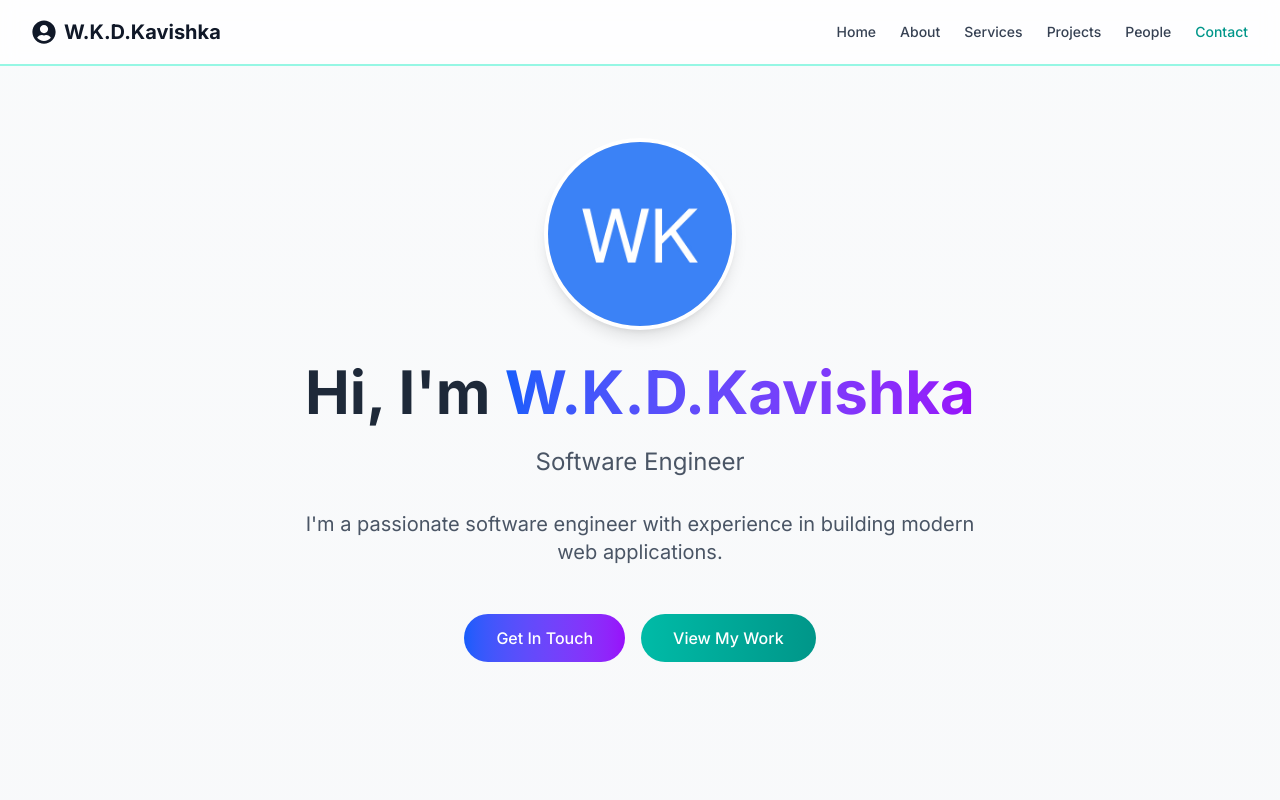
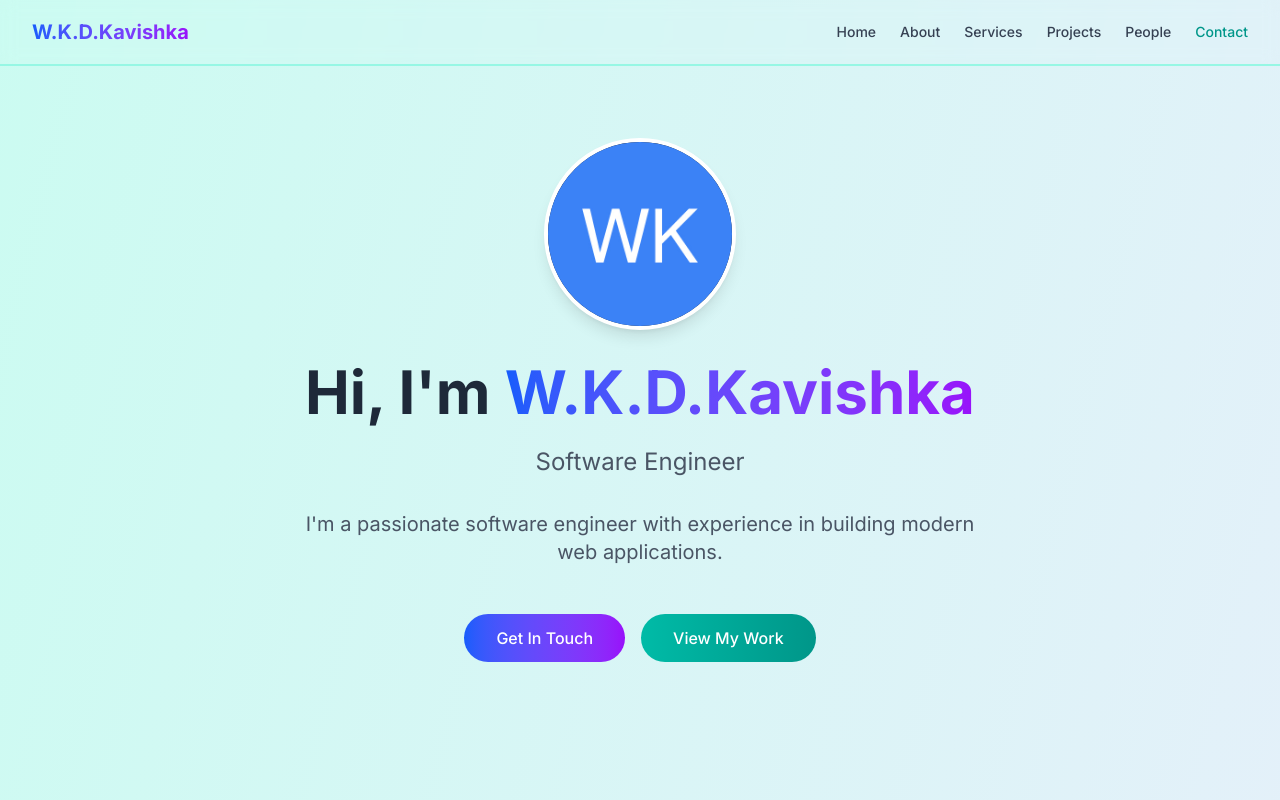
Before and after one commit to wkdkavishka/wkdkavishka-next, a Next.js app: page / in a window 1280 px wide. Shown: the top 800 px of the page. Built offline with nearby package versions, Linux system fonts and the light colour scheme.

Commit message:
add some things

```diff
--- a/package.json
+++ b/package.json
@@ -9,6 +9,7 @@
     "lint": "next lint"
   },
   "dependencies": {
+    "@tailwindcss/postcss": "^4.1.8",
     "@types/gsap": "^1.20.2",
     "@types/three": "^0.176.0",
     "framer-motion": "^12.15.0",
@@ -21,13 +22,14 @@
   },
   "devDependencies": {
     "@eslint/eslintrc": "^3",
-    "@tailwindcss/postcss": "^4",
     "@types/node": "^20",
     "@types/react": "^19",
     "@types/react-dom": "^19",
+    "autoprefixer": "^10.4.21",
     "eslint": "^9",
     "eslint-config-next": "15.3.2",
-    "tailwindcss": "^4",
+    "postcss": "^8.5.4",
+    "tailwindcss": "^4.1.8",
     "typescript": "^5"
   }
 }
--- a/src/app/globals.css
+++ b/src/app/globals.css
@@ -16,7 +16,7 @@
 
 @media (prefers-color-scheme: dark) {
   :root {
-    --background: #0a0a0a;
+    --background: #030303;  /* Made darker */
     --foreground: #ededed;
   }
 }
@@ -27,12 +27,17 @@ html {
 
 body {
   background: var(--background);
+  background-image: radial-gradient(
+    circle at center,
+    rgba(60, 60, 60, 0.1) 0%,
+    rgba(0, 0, 0, 0) 100%
+  );
   color: var(--foreground);
   font-family: var(--font-geist-sans), Arial, Helvetica, sans-serif;
   overflow-x: hidden;
 }
 
-/* Fade-in animation */
+/* Enhanced fade-in animation with better timing function */
 @keyframes fadeInUp {
   from {
     opacity: 0;
@@ -44,30 +49,55 @@ body {
   }
 }
 
-.fade-in {
+/* Enhanced animation utilities */
+.animate-fade-in {
   opacity: 0;
-  animation: fadeInUp var(--animation-duration) ease-out forwards;
+  transform: translateY(20px);
+  transition: opacity 0.8s cubic-bezier(0.4, 0, 0.2, 1),
+    transform 0.8s cubic-bezier(0.4, 0, 0.2, 1);
+  will-change: transform, opacity;
 }
 
-/* Delay classes for staggered animations */
+.animate-fade-in.in-view {
+  opacity: 1;
+  transform: translateY(0);
+}
+
+/* Staggered animation delays */
 .delay-100 {
-  animation-delay: calc(var(--animation-delay) * 1);
+  transition-delay: 100ms;
 }
 
 .delay-200 {
-  animation-delay: calc(var(--animation-delay) * 2);
+  transition-delay: 200ms;
 }
 
 .delay-300 {
-  animation-delay: calc(var(--animation-delay) * 3);
+  transition-delay: 300ms;
 }
 
-/* Intersection Observer classes */
-.fade-in.visible {
-  opacity: 0;
+.delay-400 {
+  transition-delay: 400ms;
 }
 
-/* Smooth scrolling for anchor links */
-html {
-  scroll-behavior: smooth;
+.delay-500 {
+  transition-delay: 500ms;
 }
+
+/* Performance optimizations */
+.gpu {
+  transform: translateZ(0);
+  backface-visibility: hidden;
+  perspective: 1000px;
+}
+
+/* Remove outline for non-keyboard interactions */
+:focus:not(:focus-visible) {
+  outline: none;
+}
+
+/* Maintain outline for keyboard navigation */
+:focus-visible {
+  outline: 2px solid var(--foreground);
+  outline-offset: 2px;
+}
--- a/src/app/page.tsx
+++ b/src/app/page.tsx
@@ -17,7 +17,7 @@ import TeamCarousel from "@/components/TeamCarousel";
 
 export default function Home() {
   return (
-    <div className="min-h-screen bg-gradient-to-b from-gray-50 to-gray-100 dark:from-gray-900 dark:to-gray-800 text-gray-800 dark:text-gray-200 transition-colors duration-300">
+    <div className="min-h-screen  bg-gradient-to-br from-teal-100 to-purple-100 dark:from-gray-900 dark:to-gray-800 text-gray-800 dark:text-gray-200 transition-colors duration-300">
       <Head>
         <title>{siteData.personal.name} | Software Engineer</title>
         <meta name={siteData.personal.name} content={siteData.personal.name} />
--- a/src/components/Hero.tsx
+++ b/src/components/Hero.tsx
@@ -8,11 +8,11 @@ export const Hero = () => {
   return (
     <section
       id="home"
-      className="min-h-screen flex items-center justify-center px-6 py-20"
+      className="min-h-screen flex items-center justify-center px-6 py-2"
     >
       <div className="max-w-4xl mx-auto text-center">
         {/* Profile Image */}
-        <div className="w-40 h-40 md:w-48 md:h-48 mx-auto mb-8 rounded-full overflow-hidden border-4 border-white dark:border-gray-800 shadow-lg bg-gray-200 dark:bg-gray-700">
+        <div className="w-40 h-40 md:w-48 md:h-48 mx-auto mb-8 rounded-full overflow-hidden border-4 border-white dark:border-gray-800 shadow-lg bg-gray-900 dark:bg-gray-700">
           <div className="relative w-full h-full">
             <Image
               src={personal.profileImage}
--- a/src/components/Navigation.tsx
+++ b/src/components/Navigation.tsx
@@ -1,8 +1,7 @@
 "use client";
 
-import React, { useState, useEffect, useMemo } from "react";
-import { FaUserCircle } from "react-icons/fa";
 import siteData from "@/data/site-data";
+import { useEffect, useMemo, useState } from "react";
 
 interface NavItem {
   id: string;
@@ -68,13 +67,15 @@ export const Navigation = () => {
   };
 
   return (
-    <nav className="fixed w-full bg-white/80 dark:bg-gray-900/80 backdrop-blur-sm z-50 border-b-2 border-teal-200 dark:border-teal-800/80">
+    <nav className="fixed w-full  backdrop-blur-sm z-50 border-b-2 border-teal-200 dark:border-teal-800/80">
       <div className="max-w-7xl mx-auto px-4 sm:px-6 lg:px-8">
         <div className="flex justify-between h-16">
           <div className="flex items-center">
             <div className="flex items-center space-x-2 text-xl font-bold text-gray-900 dark:text-white">
-              <FaUserCircle className="w-6 h-6 text-current" />
-              <span>{siteData.personal.name}</span>
+              {/* <FaUserCircle className="w-6 h-6 text-current" /> */}
+              <span className="bg-gradient-to-r from-blue-600 to-purple-600 bg-clip-text text-transparent">
+                {siteData.personal.name}
+              </span>
             </div>
           </div>
 
--- a/src/components/Projects.tsx
+++ b/src/components/Projects.tsx
@@ -31,10 +31,7 @@ export const Projects = () => {
   ];
 
   return (
-    <section
-      id="projects"
-      className="py-20 px-6 bg-gray-50 dark:bg-gray-900/50"
-    >
+    <section id="projects" className="py-20 px-6">
       <div className="max-w-6xl mx-auto">
         <h2 className="text-4xl font-bold mb-4 text-center bg-gradient-to-r from-blue-600 to-purple-600 bg-clip-text text-transparent">
           Featured Projects
--- a/src/components/TeamCarousel.tsx
+++ b/src/components/TeamCarousel.tsx
@@ -79,7 +79,7 @@ export default function TeamCarousel() {
   // ];
 
   return (
-    <section id="team" className="py-20 px-6 bg-gray-50 dark:bg-gray-900/50">
+    <section id="team" className="py-20 px-6">
       <div className="max-w-6xl mx-auto">
         <h2 className="text-4xl font-bold mb-4 text-center bg-gradient-to-r from-blue-600 to-purple-600 bg-clip-text text-transparent">
           People I&apos;ve Worked With
--- a/src/components/ui/ScrollFadeIn.tsx
+++ b/src/components/ui/ScrollFadeIn.tsx
@@ -21,28 +21,18 @@ export function ScrollFadeIn({
   ...props
 }: ScrollFadeInProps) {
   const elementRef = useRef<HTMLElement>(null);
-  const hasAnimated = useRef(false);
 
   useEffect(() => {
     const element = elementRef.current;
-    if (!element || hasAnimated.current) return;
+    if (!element) return;
 
     const observer = new IntersectionObserver(
       (entries) => {
         entries.forEach((entry) => {
           if (entry.isIntersecting) {
-            hasAnimated.current = true;
-            element.style.opacity = '0';
-            element.style.transform = 'translateY(20px)';
-            element.style.transition = `opacity 0.6s ease-out ${delay * 0.1}s, transform 0.6s ease-out ${delay * 0.1}s`;
-
-            // Force reflow
-            void element.offsetHeight;
-
-            element.style.opacity = '1';
-            element.style.transform = 'translateY(0)';
-
-            observer.unobserve(element);
+            element.classList.add("in-view");
+          } else {
+            element.classList.remove("in-view");
           }
         });
       },
@@ -55,18 +45,18 @@ export function ScrollFadeIn({
     observer.observe(element);
 
     return () => {
-      if (element) {
-        observer.unobserve(element);
-      }
+      observer.unobserve(element);
     };
   }, [delay, threshold, rootMargin]);
 
   const Component = Tag as ElementType;
 
+  const delayClass = delay ? `delay-${delay * 100}` : "";
+
   return (
     <Component
       ref={elementRef}
-      className={`${className} opacity-0`}
+      className={`${className} animate-fade-in gpu ${delayClass}`}
       {...props}
     >
       {children}
```
Also changed, not shown: 1 other file (tests, documents, lock files or other folders).
